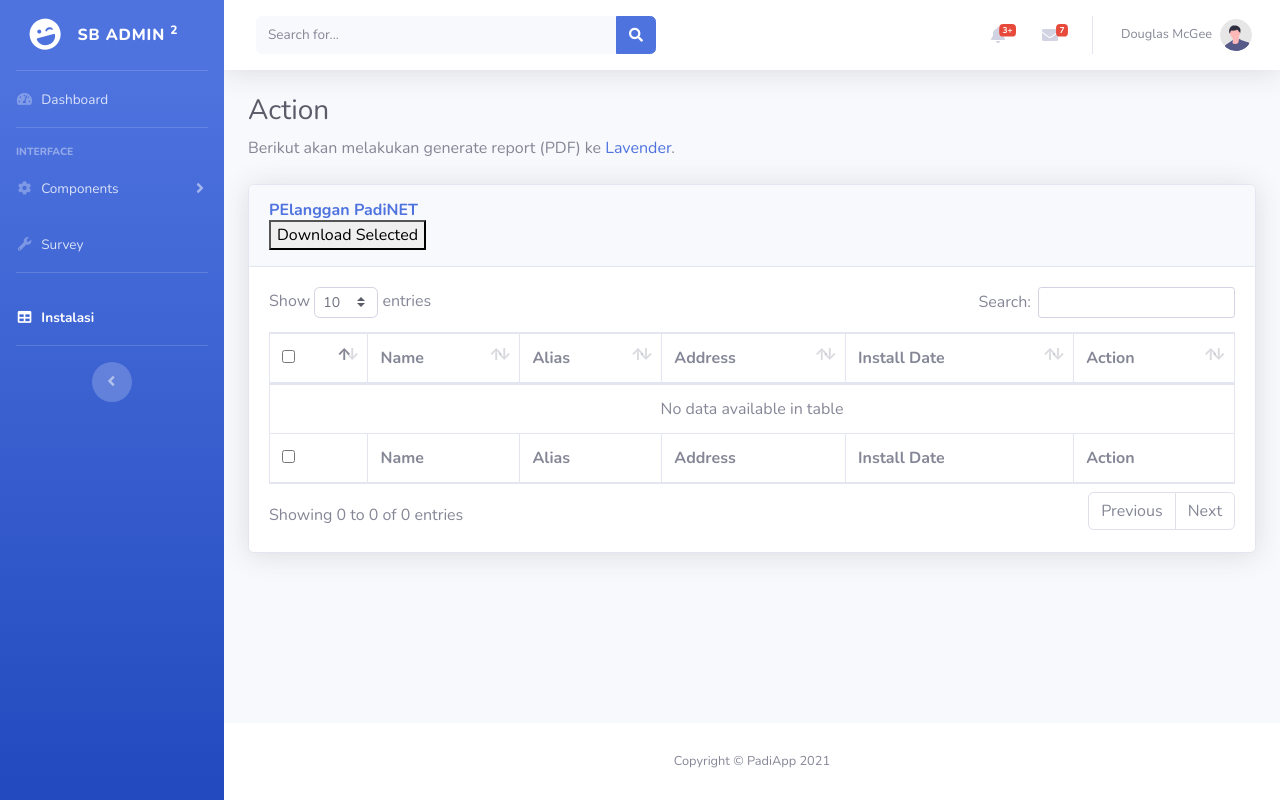
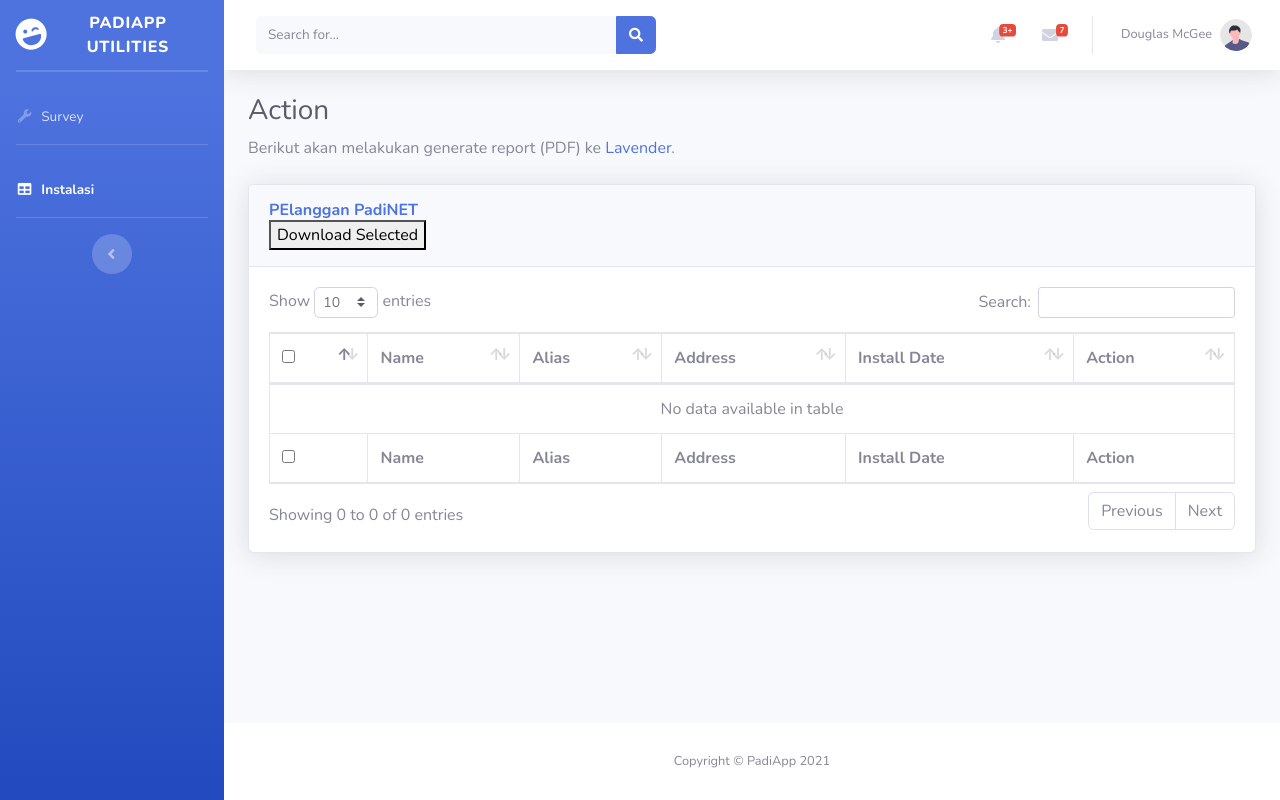
Before and after one commit to pojok-webdev/ts, a CodeIgniter app: page /tcpdf/ in a window 1280 px wide. Run offline with CodeIgniter, Linux system fonts and the light colour scheme; data that the repository does not hold is empty.

Commit message:
remove unused menu

```diff
--- a/application/views/commons/sidebar.php
+++ b/application/views/commons/sidebar.php
@@ -6,42 +6,15 @@
         <div class="sidebar-brand-icon rotate-n-15">
             <i class="fas fa-laugh-wink"></i>
         </div>
-        <div class="sidebar-brand-text mx-3">SB Admin <sup>2</sup></div>
+        <div class="sidebar-brand-text mx-3">PadiApp Utilities</div>
     </a>
 
     <!-- Divider -->
     <hr class="sidebar-divider my-0">
 
-    <!-- Nav Item - Dashboard -->
-    <li class="nav-item">
-        <a class="nav-link" href="index.html">
-            <i class="fas fa-fw fa-tachometer-alt"></i>
-            <span>Dashboard</span></a>
-    </li>
 
     <!-- Divider -->
     <hr class="sidebar-divider">
-
-    <!-- Heading -->
-    <div class="sidebar-heading">
-        Interface
-    </div>
-
-    <!-- Nav Item - Pages Collapse Menu -->
-    <li class="nav-item">
-        <a class="nav-link collapsed" href="#" data-toggle="collapse" data-target="#collapseTwo"
-            aria-expanded="true" aria-controls="collapseTwo">
-            <i class="fas fa-fw fa-cog"></i>
-            <span>Components</span>
-        </a>
-        <div id="collapseTwo" class="collapse" aria-labelledby="headingTwo" data-parent="#accordionSidebar">
-            <div class="bg-white py-2 collapse-inner rounded">
-                <h6 class="collapse-header">Custom Components:</h6>
-                <a class="collapse-item" href="buttons.html">Buttons</a>
-                <a class="collapse-item" href="cards.html">Cards</a>
-            </div>
-        </div>
-    </li>
 
     <!-- Nav Item - Utilities Collapse Menu -->
     <li class="nav-item">
```
